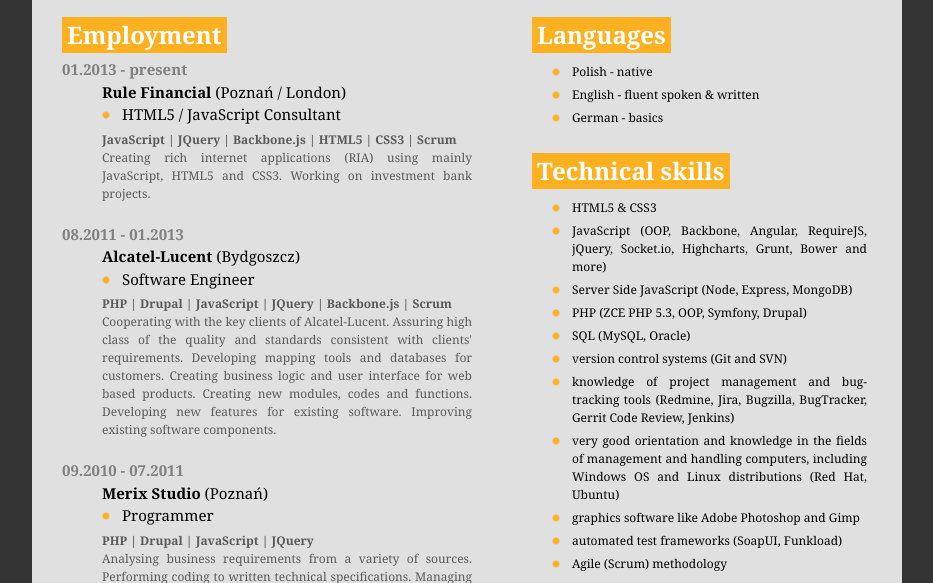
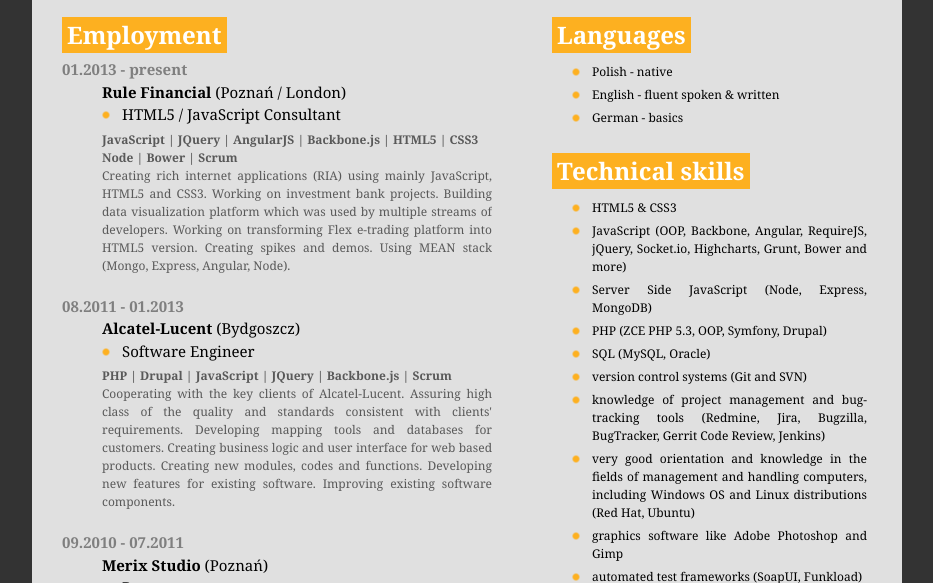
Before and after one commit to robertgorecki/resume, a website: page index.html in a window 1280 px wide. Shown: the part 214-797 px from the top of the page, without its empty margins (173-1106 px from the left). Drawn offline with Linux system fonts and the light colour scheme.

Commit message:
updated rf info

```diff
--- a/index.html
+++ b/index.html
@@ -46,8 +46,13 @@
 								<h4><strong>Rule Financial</strong> (Poznań / London)</h4>
 								<h5>HTML5 / JavaScript Consultant</h5>
 								<p>
-									<strong>JavaScript | JQuery | Backbone.js | HTML5 | CSS3 | Scrum</strong><br>
-									Creating rich internet applications (RIA) using mainly JavaScript, HTML5 and CSS3. Working on investment bank projects.</p>
+									<strong>JavaScript | JQuery | AngularJS | Backbone.js | HTML5 | CSS3<br>
+										Node | Bower | Scrum</strong><br>
+									Creating rich internet applications (RIA) using mainly JavaScript, HTML5 and CSS3. Working on investment bank projects.
+									Building data visualization platform which was used by multiple streams of developers.
+									Working on transforming Flex e-trading platform into HTML5 version.
+									Creating spikes and demos. Using MEAN stack (Mongo, Express, Angular, Node).
+								</p>
 							</dd>
 							<dt>08.2011 - 01.2013</dt>
 							<dd>
--- a/less/app.less
+++ b/less/app.less
@@ -142,11 +142,11 @@
 		.details {
 			overflow: hidden;
 			.primary-col {
-				float: left; width: 410px;
+				float: left; width: 430px;
 			}
 			.secondary-col {
 				float: left;
-				width: 335px;
+				width: 315px;
 				margin-left: 60px;
 				.section {
 					dd {
```
Also changed, not shown: css/main.css.
